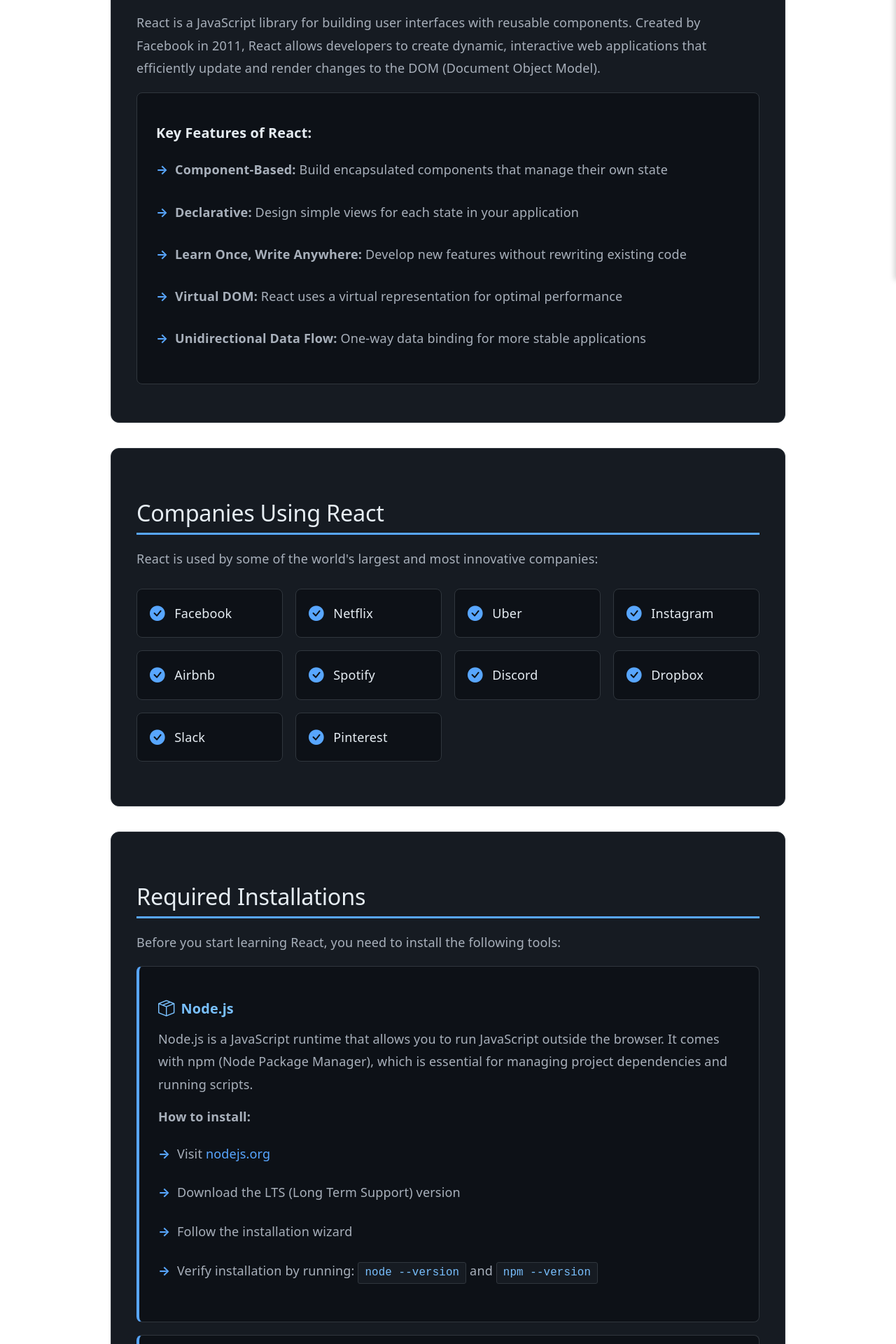
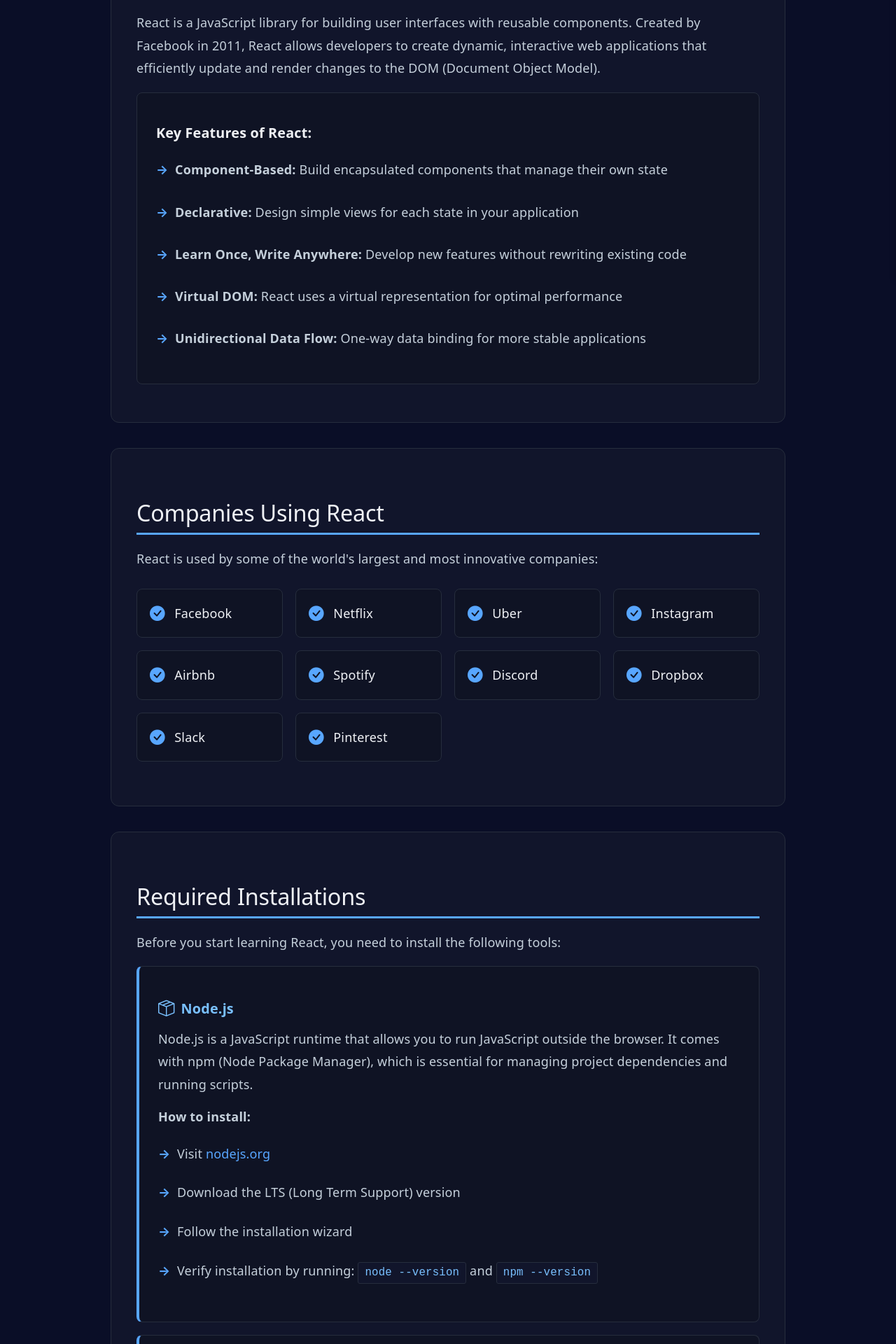
Before and after one commit to BrianEsquivel-hexaware/React-Basics, a React (Vite) app: page /section1 in a window 1280 px wide. Shown: the part 400-2320 px from the top of the page at 70% size. Built offline with nearby package versions, Linux system fonts and the light colour scheme.

Commit message:
Theme changed to a neutral colors

```diff
--- a/src/index.css
+++ b/src/index.css
@@ -1,17 +1,17 @@
 :root {
-  --text: #a8b0bb;
-  --text-h: #e6edf3;
-  --bg: #0d1117;
-  --border: #30363d;
-  --code-bg: #161b22;
+  --text: #c5d0db;
+  --text-h: #eff1f5;
+  --bg: #0a0e27;
+  --border: #262d3d;
+  --code-bg: #11152b;
   --accent: #58a6ff;
   --accent-bg: rgba(88, 166, 255, 0.1);
   --accent-border: rgba(88, 166, 255, 0.3);
   --social-bg: rgba(48, 54, 61, 0.5);
   --shadow:
-    rgba(0, 0, 0, 0.3) 0 10px 15px -3px, rgba(0, 0, 0, 0.2) 0 4px 6px -2px;
-  --card-bg: #161b22;
-  --input-bg: #0d1117;
+    rgba(0, 0, 0, 0.5) 0 10px 15px -3px, rgba(0, 0, 0, 0.3) 0 4px 6px -2px;
+  --card-bg: #11152b;
+  --input-bg: #0a0e27;
 
   --sans: system-ui, 'Segoe UI', Roboto, sans-serif;
   --heading: system-ui, 'Segoe UI', Roboto, sans-serif;
@@ -30,17 +30,17 @@
 
 @media (prefers-color-scheme: dark) {
   :root {
-    --text: #a8b0bb;
-    --text-h: #e6edf3;
-    --bg: #0d1117;
-    --border: #30363d;
-    --code-bg: #161b22;
+    --text: #c5d0db;
+    --text-h: #eff1f5;
+    --bg: #0a0e27;
+    --border: #262d3d;
+    --code-bg: #11152b;
     --accent: #58a6ff;
     --accent-bg: rgba(88, 166, 255, 0.1);
     --accent-border: rgba(88, 166, 255, 0.3);
     --social-bg: rgba(48, 54, 61, 0.5);
     --shadow:
-      rgba(0, 0, 0, 0.3) 0 10px 15px -3px, rgba(0, 0, 0, 0.2) 0 4px 6px -2px;
+      rgba(0, 0, 0, 0.5) 0 10px 15px -3px, rgba(0, 0, 0, 0.3) 0 4px 6px -2px;
   }
 
   #social .button-icon {
@@ -61,6 +61,7 @@
 
 body {
   margin: 0;
+  background: var(--bg);
 }
 
 h1,
--- a/src/layouts/Layout.css
+++ b/src/layouts/Layout.css
@@ -2,6 +2,7 @@
   display: flex;
   flex-direction: column;
   min-height: 100vh;
+  background: var(--bg);
 }
 
 .layout-main {
--- a/src/pages/home/Home.css
+++ b/src/pages/home/Home.css
@@ -4,10 +4,10 @@
 
 /* Reason Cards */
 .reason-card {
-  background: #161b22;
+  background: #11152b;
   border-radius: 12px;
   transition: all 0.3s ease;
-  border: 1px solid #30363d;
+  border: 1px solid #262d3d;
   height: 100%;
   text-align: center;
 }
@@ -16,26 +16,26 @@
   transform: translateY(-8px);
   box-shadow: 0 8px 24px rgba(88, 166, 255, 0.15);
   border-color: #58a6ff;
-  background: #1c2128;
+  background: #151d38;
 }
 
 .reason-card h4 {
   margin-bottom: 1rem;
   font-weight: 600;
-  color: #e6edf3;
+  color: #eff1f5;
 }
 
 .reason-card p {
-  color: #a8b0bb;
+  color: #c5d0db;
   line-height: 1.6;
 }
 
 /* Topics Section */
 .topics-section {
-  background: #161b22;
+  background: #11152b;
   padding: 3rem 1rem;
   border-radius: 12px;
-  border: 1px solid #30363d;
+  border: 1px solid #262d3d;
 }
 
 .topics-list {
@@ -49,10 +49,10 @@
   align-items: center;
   gap: 1rem;
   padding: 1rem;
-  background: #0d1117;
+  background: #0f1324;
   border-radius: 8px;
   border-left: 4px solid #58a6ff;
-  box-shadow: 0 2px 4px rgba(0, 0, 0, 0.3);
+  box-shadow: 0 2px 4px rgba(0, 0, 0, 0.5);
   transition: all 0.3s ease;
 }
 
@@ -69,17 +69,17 @@
 }
 
 .topic-item span {
-  color: #e6edf3;
+  color: #eff1f5;
   font-weight: 500;
   font-size: 1rem;
 }
 
 /* Feature Cards */
 .feature-card {
-  background: #161b22;
+  background: #11152b;
   border-radius: 12px;
   transition: all 0.3s ease;
-  border: 1px solid #30363d;
+  border: 1px solid #262d3d;
   height: 100%;
   text-align: center;
 }
@@ -88,17 +88,17 @@
   transform: translateY(-8px);
   box-shadow: 0 8px 24px rgba(88, 166, 255, 0.15);
   border-color: #58a6ff;
-  background: #1c2128;
+  background: #151d38;
 }
 
 .feature-card h4 {
   margin-bottom: 1rem;
   font-weight: 600;
-  color: #e6edf3;
+  color: #eff1f5;
 }
 
 .feature-card p {
-  color: #a8b0bb;
+  color: #c5d0db;
 }
 
 @media (max-width: 768px) {
--- a/src/pages/section1/Section1.css
+++ b/src/pages/section1/Section1.css
@@ -5,19 +5,19 @@
 }
 
 .section1 h1 {
-  color: #e6edf3;
+  color: #eff1f5;
   margin-bottom: 1rem;
   font-size: 2.5rem;
 }
 
 .section1 > p {
-  color: #a8b0bb;
+  color: #c5d0db;
   font-size: 1.1rem;
   margin-bottom: 2rem;
 }
 
 .section1 h2 {
-  color: #e6edf3;
+  color: #eff1f5;
   margin-top: 2rem;
   margin-bottom: 1rem;
   font-size: 1.8rem;
@@ -26,14 +26,14 @@
 }
 
 .section1 h3 {
-  color: #e6edf3;
+  color: #eff1f5;
   margin-top: 1.5rem;
   margin-bottom: 0.75rem;
   font-size: 1.3rem;
 }
 
 .section1 h4 {
-  color: #e6edf3;
+  color: #eff1f5;
   margin-top: 1rem;
   margin-bottom: 0.5rem;
   font-size: 1.1rem;
@@ -41,16 +41,16 @@
 }
 
 .section-content {
-  background: #161b22;
+  background: #11152b;
   padding: 2rem;
   border-radius: 12px;
   border-left: 4px solid #58a6ff;
   margin-bottom: 2rem;
-  border: 1px solid #30363d;
+  border: 1px solid #262d3d;
 }
 
 .section-content p {
-  color: #a8b0bb;
+  color: #c5d0db;
   line-height: 1.8;
   margin-bottom: 1rem;
 }
@@ -64,7 +64,7 @@
 .section-content li {
   padding: 0.5rem 0;
   padding-left: 1.5rem;
-  color: #a8b0bb;
+  color: #c5d0db;
   position: relative;
   line-height: 1.6;
 }
@@ -79,15 +79,15 @@
 
 /* Key Points Box */
 .key-points {
-  background: #0d1117;
+  background: #0f1324;
   padding: 1.5rem;
   border-radius: 8px;
   margin: 1rem 0;
-  border: 1px solid #30363d;
+  border: 1px solid #262d3d;
 }
 
 .key-points h4 {
-  color: #e6edf3;
+  color: #eff1f5;
   margin-bottom: 1rem;
 }
 
@@ -97,7 +97,7 @@
 
 .key-points li {
   margin-bottom: 0.75rem;
-  color: #a8b0bb;
+  color: #c5d0db;
 }
 
 /* Companies Grid */
@@ -109,10 +109,10 @@
 }
 
 .company-badge {
-  background: #0d1117;
+  background: #0f1324;
   padding: 1rem;
   border-radius: 8px;
-  border: 1px solid #30363d;
+  border: 1px solid #262d3d;
   display: flex;
   align-items: center;
   gap: 0.75rem;
@@ -131,17 +131,17 @@
 }
 
 .company-badge span {
-  color: #e6edf3;
+  color: #eff1f5;
   font-weight: 500;
 }
 
 /* Installation Items */
 .installation-item {
-  background: #0d1117;
+  background: #0f1324;
   padding: 1.5rem;
   border-radius: 8px;
   margin: 1rem 0;
-  border: 1px solid #30363d;
+  border: 1px solid #262d3d;
   border-left: 4px solid #58a6ff;
 }
 
@@ -158,7 +158,7 @@
 }
 
 .installation-item p {
-  color: #a8b0bb;
+  color: #c5d0db;
   margin-bottom: 0.75rem;
 }
 
@@ -169,16 +169,16 @@
 
 .installation-item li {
   margin-bottom: 0.5rem;
-  color: #a8b0bb;
+  color: #c5d0db;
 }
 
 .installation-item code {
-  background: #161b22;
+  background: #11152b;
   padding: 0.2rem 0.5rem;
   border-radius: 3px;
   font-family: 'Courier New', monospace;
   color: #79c0ff;
-  border: 1px solid #30363d;
+  border: 1px solid #262d3d;
 }
 
 .installation-item a {
@@ -193,18 +193,18 @@
 
 /* Attribute List */
 .attribute-list {
-  background: #0d1117;
+  background: #0f1324;
   padding: 1.5rem;
   border-radius: 8px;
   list-style: none;
-  border: 1px solid #30363d;
+  border: 1px solid #262d3d;
 }
 
 .attribute-list li {
   padding: 0.75rem 0;
   padding-left: 2rem;
-  color: #a8b0bb;
-  border-bottom: 1px solid #30363d;
+  color: #c5d0db;
+  border-bottom: 1px solid #262d3d;
   position: relative;
 }
 
@@ -222,7 +222,7 @@
 }
 
 .attribute-list strong {
-  color: #e6edf3;
+  color: #eff1f5;
 }
 
 /* Comparison Section */
@@ -234,10 +234,10 @@
 }
 
 .comparison-box {
-  background: #161b22;
+  background: #11152b;
   padding: 1.5rem;
   border-radius: 8px;
-  border: 1px solid #30363d;
+  border: 1px solid #262d3d;
 }
 
 .comparison-box h4 {
@@ -246,13 +246,13 @@
 }
 
 .comparison-box code {
-  background: #0d1117;
+  background: #0f1324;
   color: #d4d4d4;
   padding: 0.2rem 0.5rem;
   border-radius: 3px;
   font-family: 'Courier New', monospace;
   font-size: 0.85rem;
-  border: 1px solid #30363d;
+  border: 1px solid #262d3d;
 }
 
 /* Difference List */
@@ -264,33 +264,33 @@
 .difference-list li {
   padding: 1rem;
   margin-bottom: 0.75rem;
-  background: #0d1117;
+  background: #0f1324;
   border-radius: 8px;
   border-left: 4px solid #58a6ff;
-  border: 1px solid #30363d;
+  border: 1px solid #262d3d;
   border-left: 4px solid #58a6ff;
-  color: #a8b0bb;
+  color: #c5d0db;
   line-height: 1.6;
 }
 
 .difference-list strong {
-  color: #e6edf3;
+  color: #eff1f5;
 }
 
 .difference-list code {
-  background: #161b22;
+  background: #11152b;
   padding: 0.2rem 0.5rem;
   border-radius: 3px;
   font-family: 'Courier New', monospace;
   color: #79c0ff;
-  border: 1px solid #30363d;
+  border: 1px solid #262d3d;
 }
 
 /* Summary Box */
 .summary-box {
-  background: #161b22;
+  background: #11152b;
   border-left-color: #58a6ff;
-  border: 1px solid #30363d;
+  border: 1px solid #262d3d;
 }
 
 .summary-box h2 {
@@ -302,11 +302,11 @@
 }
 
 .summary-box li {
-  color: #a8b0bb;
+  color: #c5d0db;
 }
 
 .summary-box strong {
-  color: #e6edf3;
+  color: #eff1f5;
 }
 
 @media (max-width: 768px) {
```
Also changed, not shown: src/components/CodeBlock/CodeBlock.css (+4 -4 lines), src/components/InfoTable/InfoTable.css (+9 -9 lines).
